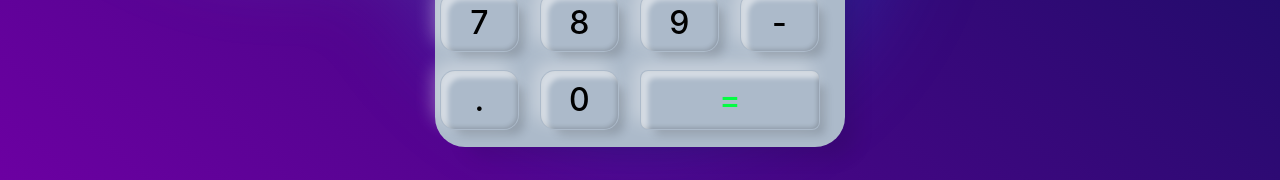
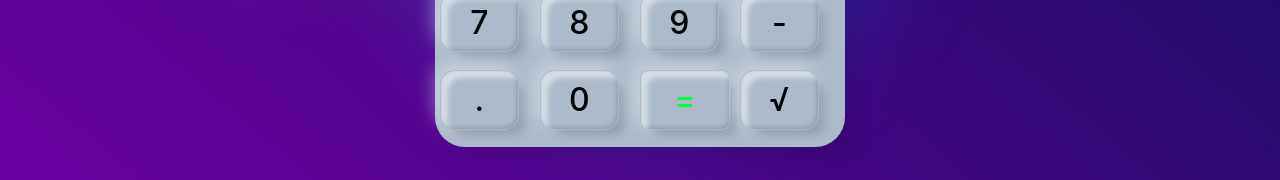
Before and after one commit to katleschris/Count, a React (Vite) app: page / in a window 1280 px wide. Shown: the part 611-791 px from the top of the page. Built offline with nearby package versions, Linux system fonts and the light colour scheme; a web font is replaced by a local one.

Commit message:
Added squareroot button

```diff
--- a/src/Calculator.jsx
+++ b/src/Calculator.jsx
@@ -10,6 +10,7 @@ export const ACTIONS = {
   CLEAR: "clear",
   DELETE_DIGIT: "delete-digit",
   EVALUATE: "evaluate",
+  SQUARE_ROOT: "square-root",
 };
 
 // Reducer function that handles calculator state transitions based on actions
@@ -101,6 +102,14 @@ function reducer(state, { type, payload }) {
         operation: null,
         currentOperand: evaluate(state),
       };
+    case ACTIONS.SQUARE_ROOT:
+      if (state.currentOperand == null) return state;
+        const squareRoot = Math.sqrt(parseFloat(state.currentOperand));
+        return {
+          ...state,
+          currentOperand: squareRoot.toString(),
+          overwrite: true,
+        };
   }
 }
 
@@ -180,11 +189,13 @@ function Calculator() {
         <DigitButton digit="." dispatch={dispatch} />
         <DigitButton digit="0" dispatch={dispatch} />
         <button
-          className="span-two equal"
+          className="equal"
           onClick={() => dispatch({ type: ACTIONS.EVALUATE })}
         >
           =
         </button>
+        <OperationButton operation="√" dispatch={() => dispatch({ type: ACTIONS.SQUARE_ROOT })} />
+
       </div>
     </div>
   );
```
